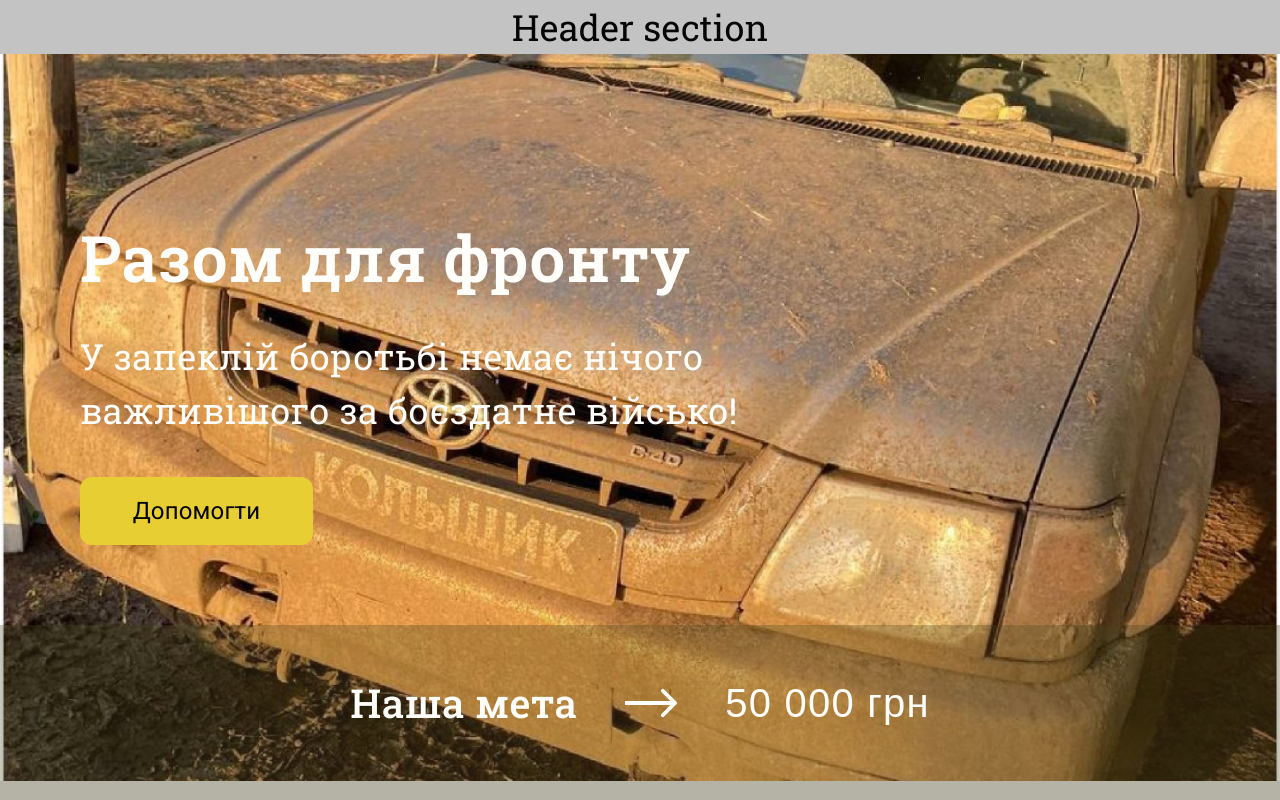
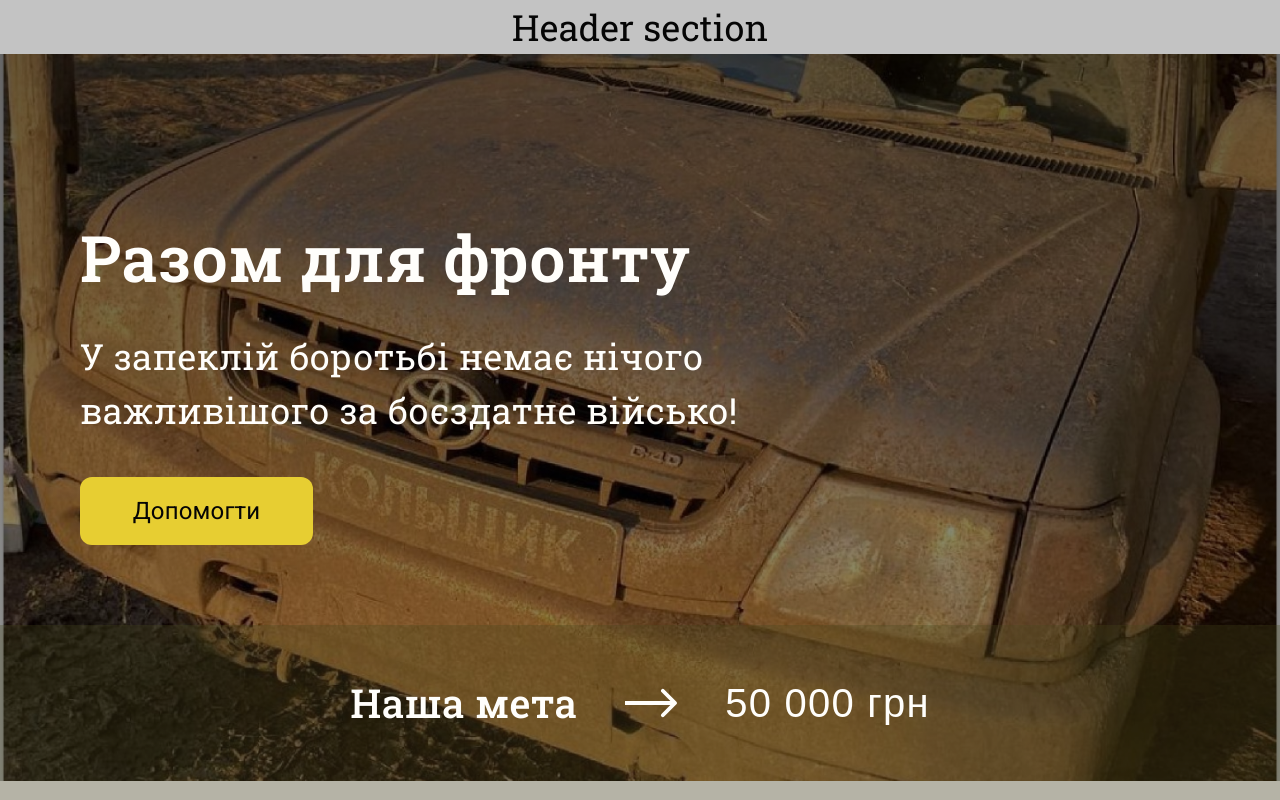
Before and after one commit to baza-trainee/44-zbir, a React (Create React App) app: page / in a window 1280 px wide. Shown: the top 800 px of the page. Built offline with nearby package versions, Linux system fonts and the light colour scheme; a web font is replaced by a local one.

Commit message:
fix hero gradient

```diff
--- a/src/components/Hero/Hero.module.css
+++ b/src/components/Hero/Hero.module.css
@@ -2,7 +2,7 @@
   position: relative;
   width: 100%;
   height: 434px;
-  background-image: url("../../images/hero/hero-background-1920-2x.jpeg");
+  background-image: linear-gradient(rgba(0, 0, 0, 0.6), rgba(0, 0, 0, 0.4)), url("../../images/hero/hero-background-1920-2x.jpeg");
   background-size: cover;
   background-position: center;
   color: var(--white-secondary);
```
